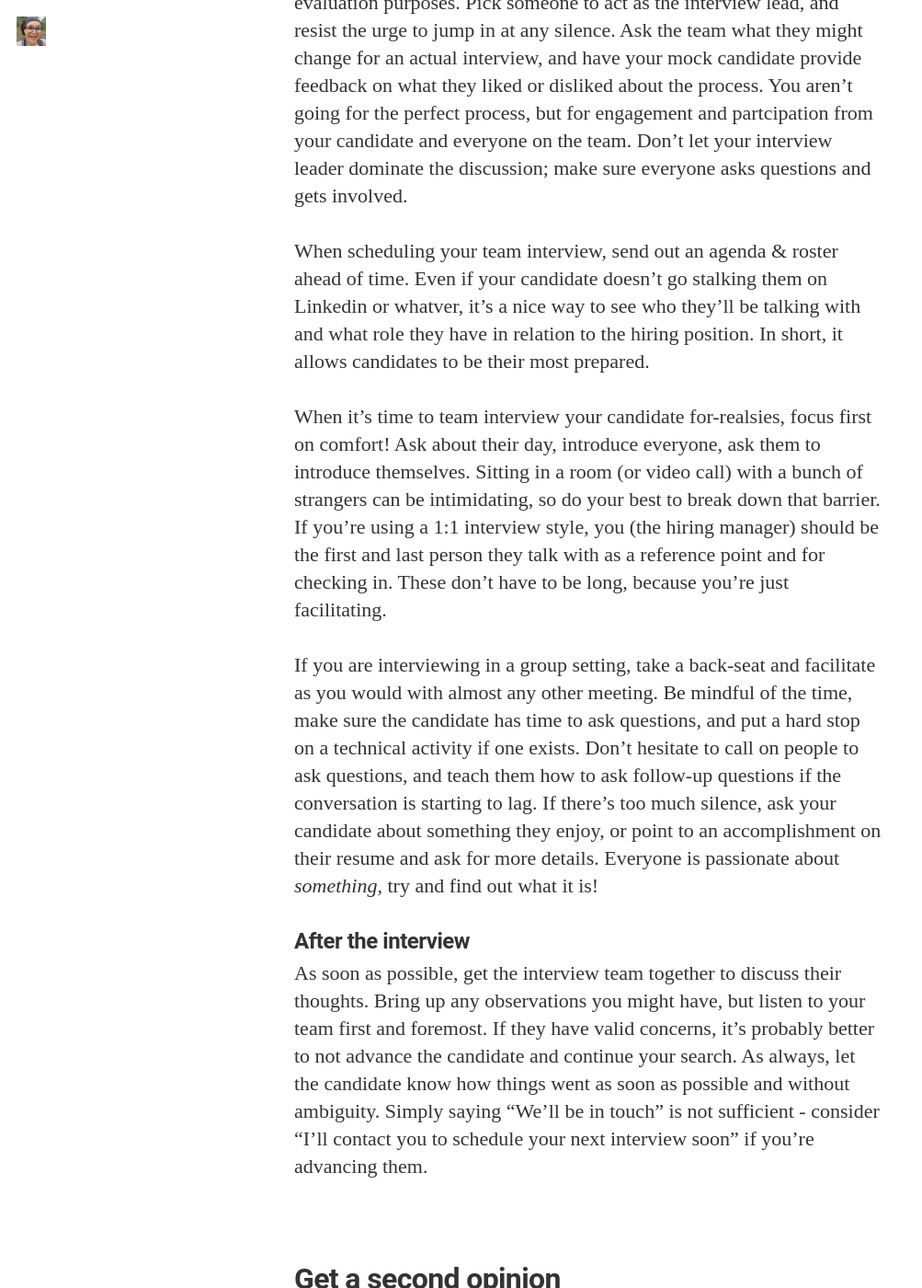
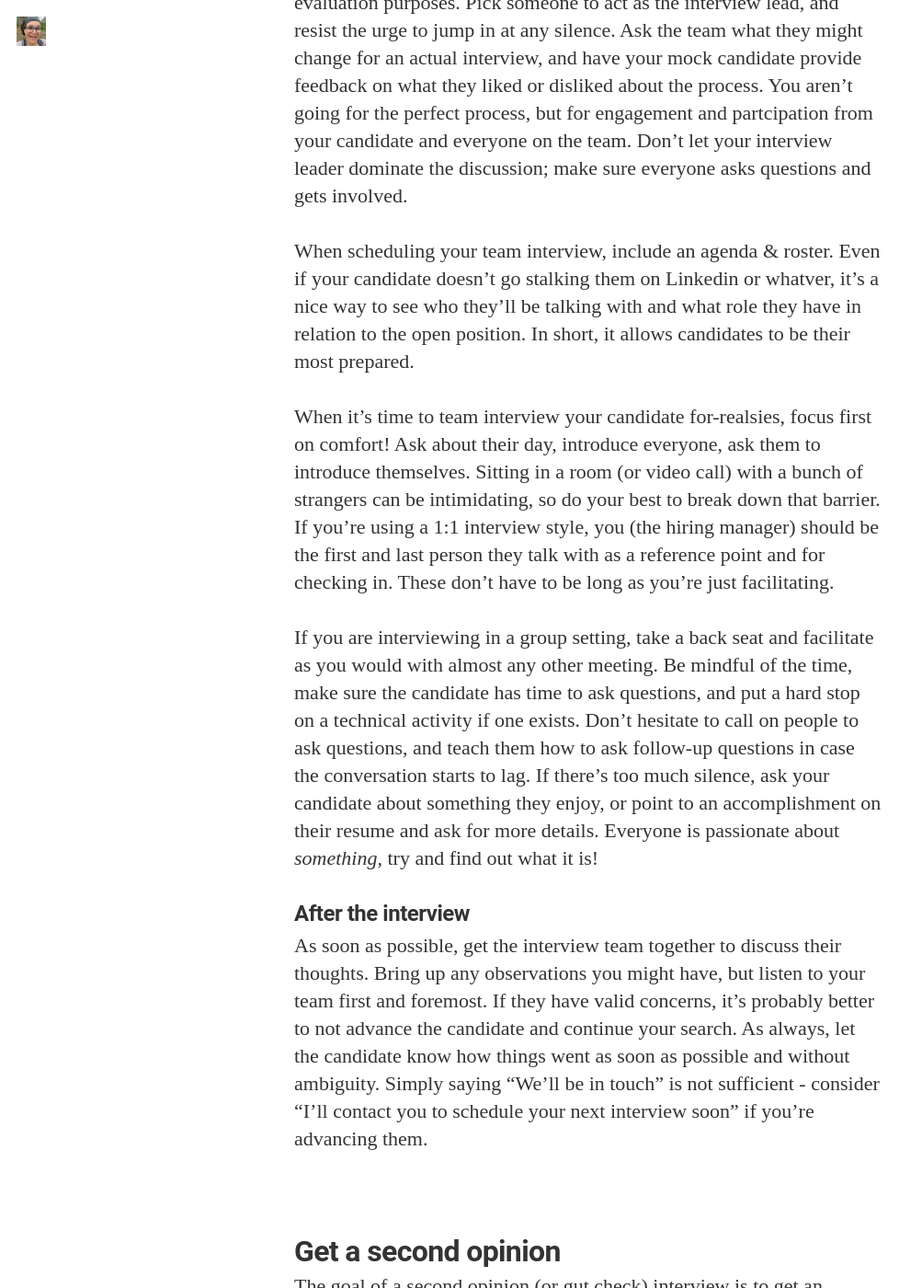
Before and after one commit to AprilElizabeth/aprilelizabeth.github.io, a Jekyll site: the page built from _posts/2020-10-07-how-i-hire-interviews.md, in a window 1280 px wide and 1400 px high, scrolled down 10873 px. Shown: the whole window at 92% size, without its empty margins (0-1003 px from the left). Built offline with Jekyll 4.4.1, drawn with Linux system fonts in a browser that asks for light colours; nearby versions of some CDN libraries; some web fonts are replaced; some of the changed text lies outside the part shown.

Commit message:
Final revision

```diff
--- a/_posts/2020-10-07-how-i-hire-interviews.md
+++ b/_posts/2020-10-07-how-i-hire-interviews.md
@@ -28,7 +28,7 @@
 
 Unless your organization requires all communication to happen through the recruiter or hiring platform, I suggest reaching out directly via email, call, or even chat. Anything official should happen through official channels - job offers must always be in writing using your organization's required format, for instance. Things like scheduling, follow-ups, and questions are usually fine to handle through other methods, and provide a more comfortable and personal experience. Don't be afraid to answer questions openly and honestly outside of interviews. It can be hard to come up with questions on the spot, so take the time to respond completely, or offer time to chat outside of regular interviews. Goodness knows, I don't always have a good answer right away. I've found that if you come up with a better answer later and can't shake that feeling, it's best to just reach out and correct yourself. Your candidates will appreciate the transparency!
 
-In all cases, I strongly recommend being open and honest with your candidate. For example, my organization recently decided to outsource our entire engineering division. This was a huge portion of the people we (in reliability engineering & operations) worked with on a daily basis, which significantly changed our mission & outlook. This also happened right as we were starting to interview for an open position. Events like this are important to share with your candidate! Unless it's trade secrets or something you can't disclose for legal reasons, be as open, honest, and transparent as possible throughout the entire process. Like I've said, you aren't just filling a position - you're building your team.
+In all cases, I strongly recommend being open and honest with your candidate. In one example, my organization decided to outsource the entire engineering division. This was a huge portion of the people we (in reliability engineering & operations) worked with on a daily basis, which significantly changed our mission & outlook. This also happened right as we were starting to interview for an open position. Events like this are important to share with your candidate! Unless it's trade secrets or something you can't disclose for legal reasons, be as open, honest, and transparent as possible throughout the entire process. Like I've said, you aren't just filling a position - you're building your team.
 
 Always be professional and consistent in your communications. Let people know _what_ they can expect, _when_ they can expect to hear from you, and provide some kind of deadline for when they should reach out to you if they don't hear back. Being busy isn't an excuse to waste someone's time!
 
@@ -107,11 +107,11 @@
 
 If your team is new to interviewing or are trying out a new process, consider enlisting a colleague to sit in as a mock candidate for evaluation purposes. Pick someone to act as the interview lead, and resist the urge to jump in at any silence. Ask the team what they might change for an actual interview, and have your mock candidate provide feedback on what they liked or disliked about the process. You aren't going for the perfect process, but for engagement and partcipation from your candidate and everyone on the team. Don't let your interview leader dominate the discussion; make sure everyone asks questions and gets involved.
 
-When scheduling your team interview, send out an agenda & roster ahead of time. Even if your candidate doesn't go stalking them on Linkedin or whatver, it's a nice way to see who they'll be talking with and what role they have in relation to the hiring position. In short, it allows candidates to be their most prepared.
+When scheduling your team interview, include an agenda & roster. Even if your candidate doesn't go stalking them on Linkedin or whatver, it's a nice way to see who they'll be talking with and what role they have in relation to the open position. In short, it allows candidates to be their most prepared.
 
-When it's time to team interview your candidate for-realsies, focus first on comfort! Ask about their day, introduce everyone, ask them to introduce themselves. Sitting in a room (or video call) with a bunch of strangers can be intimidating, so do your best to break down that barrier. If you're using a 1:1 interview style, you (the hiring manager) should be the first and last person they talk with as a reference point and for checking in. These don't have to be long, because you're just facilitating.
+When it's time to team interview your candidate for-realsies, focus first on comfort! Ask about their day, introduce everyone, ask them to introduce themselves. Sitting in a room (or video call) with a bunch of strangers can be intimidating, so do your best to break down that barrier. If you're using a 1:1 interview style, you (the hiring manager) should be the first and last person they talk with as a reference point and for checking in. These don't have to be long as you're just facilitating.
 
-If you are interviewing in a group setting, take a back-seat and facilitate as you would with almost any other meeting. Be mindful of the time, make sure the candidate has time to ask questions, and put a hard stop on a technical activity if one exists. Don't hesitate to call on people to ask questions, and teach them how to ask follow-up questions if the conversation is starting to lag. If there's too much silence, ask your candidate about something they enjoy, or point to an accomplishment on their resume and ask for more details. Everyone is passionate about _something,_ try and find out what it is!
+If you are interviewing in a group setting, take a back seat and facilitate as you would with almost any other meeting. Be mindful of the time, make sure the candidate has time to ask questions, and put a hard stop on a technical activity if one exists. Don't hesitate to call on people to ask questions, and teach them how to ask follow-up questions in case the conversation starts to lag. If there's too much silence, ask your candidate about something they enjoy, or point to an accomplishment on their resume and ask for more details. Everyone is passionate about _something,_ try and find out what it is!
 
 ### After the interview
 
@@ -173,7 +173,7 @@
 
 - Confirmation of their start day. Best to make sure everyone is on the same page here!
 - A heads-up on any official HR communications, and when they might arrive (if you know.)
-- An agenda for the team, to set the stage for their new working week. For example, our first meeting starts at 10:00 every day, which hopefully provides the new hire with enough time to update their schedule.
+- An agenda for the team, to set the stage for their new working week. For example, our first meeting starts at 10:00 every day. Sending this out a few weeks in advance hopefully provides the new hire with enough time to update their schedule.
 - Any tools you use for communication or things you recommend. This is a great time to ask if they have a webcam/headset, if your company supplies or reimburses for them.
 - Ask about any other hardware/environment. Chances are, you'll have to provision or arrange for new hardware. Ask what they want!
 
```
Also changed, not shown: other parts of _posts/2020-10-07-how-i-hire-interviews.md (+11 -11 lines), _posts/2020-10-02-how-i-hire.md (+1 -1 lines).
